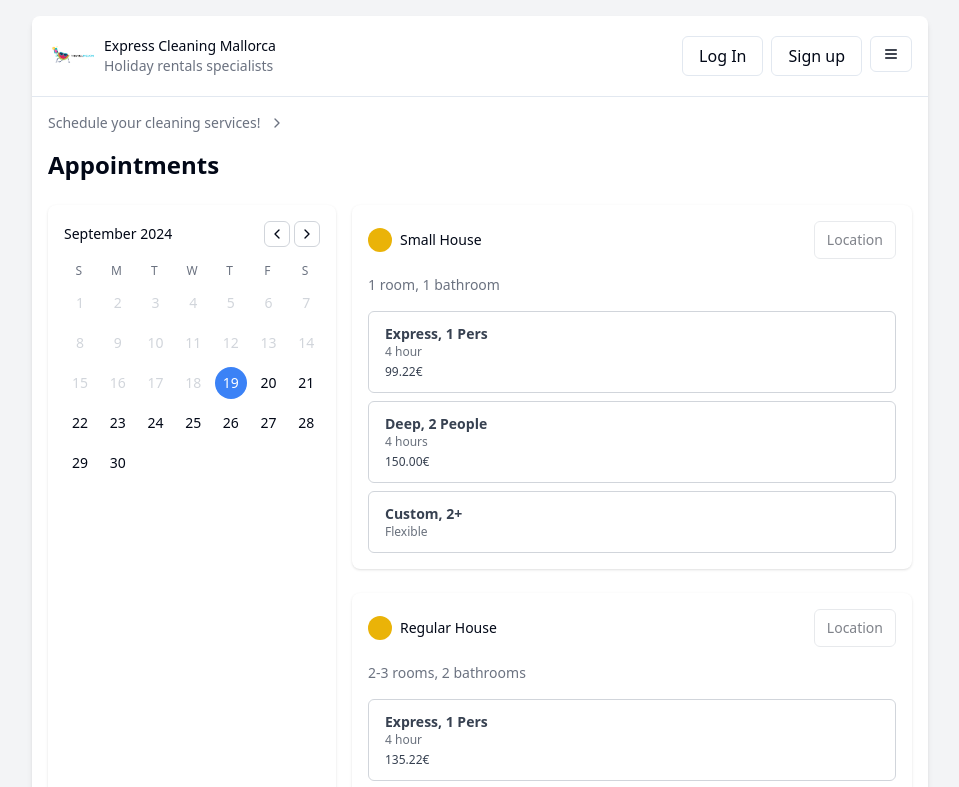
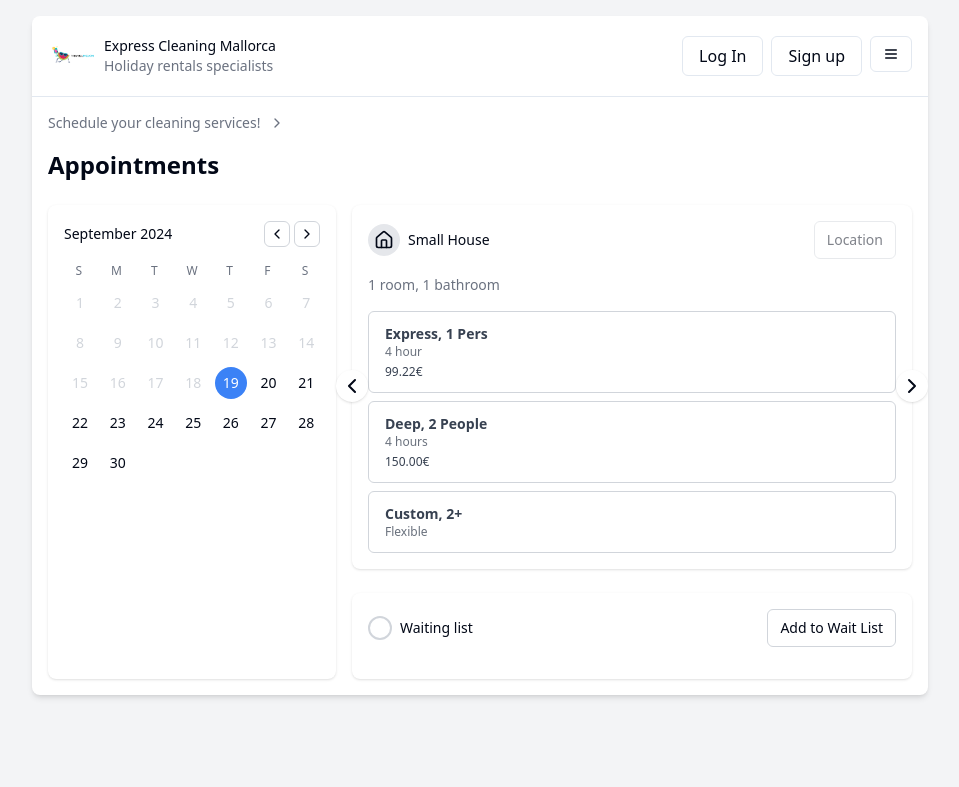
Before and after one commit to AxelClemente/cleaningapp, a Next.js app: page / in a window 1280 px wide. Shown: the top 787 px of the page, without its empty margins (160-1119 px from the left). Built offline with nearby package versions, Linux system fonts and the light colour scheme.

Commit message:
house&ServiceType in one card

```diff
--- a/app/components/House&ServiceType.tsx
+++ b/app/components/House&ServiceType.tsx
@@ -5,9 +5,10 @@ import { Dialog, DialogContent, DialogTrigger } from "@/components/ui/dialog"
 import { toast } from "@/components/ui/use-toast"
 import { Location } from './Location'
 import { ServiceSummary } from './ServiceSummary'
+import { Home, Building, Castle, Warehouse } from 'lucide-react'
 
 interface HouseAndServiceTypeProps {
-  houseType: 'Small' | 'regular' | 'chalet' | 'finca'
+  houseType: 'small' | 'regular' | 'chalet' | 'finca'
   onSelectService: (service: string | null) => void
   onSelectHouse: (selected: boolean) => void
   selectedDate: Date | null
@@ -20,7 +21,7 @@ interface PriceMap {
 }
 
 const priceMap: PriceMap = {
-  Small: { Express: 99.22, Deep: 150, Custom: null },
+  small: { Express: 99.22, Deep: 150, Custom: null },
   regular: { Express: 135.22, Deep: 200, Custom: null },
   chalet: { Express: 198.44, Deep: 250, Custom: null },
   finca: { Express: 400, Deep: 500, Custom: null },
@@ -101,6 +102,21 @@ export function HouseAndServiceType({
     onSelectHouse(selected)
   }
 
+  const getHouseIcon = (type: string) => {
+    switch (type) {
+      case 'small':
+        return <Home className="w-5 h-5" />;
+      case 'regular':
+        return <Building className="w-5 h-5" />;
+      case 'chalet':
+        return <Castle className="w-5 h-5" />;
+      case 'finca':
+        return <Warehouse className="w-5 h-5" />;
+      default:
+        return null;
+    }
+  };
+
   return (
     <div className="bg-white shadow rounded-lg p-4">
       <div className="flex items-center justify-between mb-4">
@@ -113,15 +129,13 @@ export function HouseAndServiceType({
           />
           <label
             htmlFor={`${houseType}House`}
-            className="w-6 h-6 rounded-full bg-yellow-500 mr-2 cursor-pointer
+            className="w-8 h-8 rounded-full bg-gray-200 mr-2 cursor-pointer
                flex items-center justify-center
-               peer-checked:bg-green-500 peer-checked:ring-2 ring-offset-2 ring-green-500"
+               peer-checked:bg-green-500 peer-checked:text-white transition-colors duration-200"
           >
-            <svg className="w-3 h-3 text-white hidden peer-checked:block" fill="none" viewBox="0 0 24 24" stroke="currentColor">
-              <path strokeLinecap="round" strokeLinejoin="round" strokeWidth={2} d="M5 13l4 4L19 7" />
-            </svg>
+            {getHouseIcon(houseType)}
           </label>
-          {houseType === 'Small' ? 'Small House' :
+          {houseType === 'small' ? 'Small House' :
            houseType === 'regular' ? 'Regular House' :
            houseType === 'chalet' ? 'Chalet' : 'Finca'}
         </h3>
@@ -147,7 +161,7 @@ export function HouseAndServiceType({
         </Dialog>
       </div>
       <p className="text-sm text-gray-500 mb-4">
-        {houseType === 'Small' ? '1 room, 1 bathroom' :
+        {houseType === 'small' ? '1 room, 1 bathroom' :
          houseType === 'regular' ? '2-3 rooms, 2 bathrooms' :
          houseType === 'chalet' ? '3-4 rooms, 2-3 bathrooms' :
          '4+ rooms, 3+ bathrooms'}
--- a/app/page.tsx
+++ b/app/page.tsx
@@ -1,17 +1,37 @@
 'use client'
 
 import { useState } from 'react'
-import { ChevronRight } from 'lucide-react'
+import { ChevronRight, ChevronLeft, ChevronDown } from 'lucide-react'
 import { Header } from './components/Header'
 import { Calendar } from './components/Calendar'
 import { HouseAndServiceType } from './components/House&ServiceType'
 
+const houseTypes = ['small', 'regular', 'chalet', 'finca'] as const
+type HouseType = typeof houseTypes[number]
+
 export default function Component() {
   const [selectedDate, setSelectedDate] = useState<Date | null>(null)
-  const [isSmallHouseSelected, setIsSmallHouseSelected] = useState(false)
-  const [isRegularHouseSelected, setIsRegularHouseSelected] = useState(false)
-  const [selectedSmallHouseService, setSelectedSmallHouseService] = useState<string | null>(null)
-  const [selectedRegularHouseService, setSelectedRegularHouseService] = useState<string | null>(null)
+  const [currentHouseTypeIndex, setCurrentHouseTypeIndex] = useState(0)
+  const [selectedServices, setSelectedServices] = useState<Record<HouseType, string | null>>({
+    small: null,
+    regular: null,
+    chalet: null,
+    finca: null,
+  })
+
+  const currentHouseType = houseTypes[currentHouseTypeIndex]
+
+  const handleSelectService = (service: string | null) => {
+    setSelectedServices(prev => ({ ...prev, [currentHouseType]: service }))
+  }
+
+  const handleNextHouseType = () => {
+    setCurrentHouseTypeIndex((prev) => (prev + 1) % houseTypes.length)
+  }
+
+  const handlePreviousHouseType = () => {
+    setCurrentHouseTypeIndex((prev) => (prev - 1 + houseTypes.length) % houseTypes.length)
+  }
 
   return (
     <div className="min-h-screen bg-gray-100 p-4">
@@ -21,36 +41,29 @@ export default function Component() {
           <div className="flex items-center space-x-2 text-sm text-gray-500">
             <span>Schedule your cleaning services!</span>
             <ChevronRight className="h-4 w-4" />
-
           </div>
           <h2 className="text-2xl font-bold mt-4 mb-6">Appointments</h2>
           <div className="flex space-x-4">
             <Calendar onSelectDate={setSelectedDate} />
             <div className="flex-1 space-y-6">
-              <HouseAndServiceType
-                houseType="Small"
-                onSelectService={setSelectedSmallHouseService}
-                onSelectHouse={setIsSmallHouseSelected}
-                selectedDate={selectedDate}
-              />
-              <HouseAndServiceType
-                houseType="regular"
-                onSelectService={setSelectedRegularHouseService}
-                onSelectHouse={setIsRegularHouseSelected}
-                selectedDate={selectedDate}
-              />
-              <HouseAndServiceType
-                houseType="chalet"
-                onSelectService={setSelectedRegularHouseService}
-                onSelectHouse={setIsRegularHouseSelected}
-                selectedDate={selectedDate}
-              />
-              <HouseAndServiceType
-                houseType="finca"
-                onSelectService={setSelectedRegularHouseService}
-                onSelectHouse={setIsRegularHouseSelected}
-                selectedDate={selectedDate}
-              />
+              <div className="relative">
+                <HouseAndServiceType
+                  houseType={currentHouseType}
+                  onSelectService={handleSelectService}
+                  onSelectHouse={() => {}}
+                  selectedDate={selectedDate}
+                />
+                <div className="absolute top-1/2 -translate-y-1/2 left-0 -ml-4">
+                  <button onClick={handlePreviousHouseType} className="p-1 bg-white rounded-full shadow">
+                    <ChevronLeft className="h-6 w-6" />
+                  </button>
+                </div>
+                <div className="absolute top-1/2 -translate-y-1/2 right-0 -mr-4">
+                  <button onClick={handleNextHouseType} className="p-1 bg-white rounded-full shadow">
+                    <ChevronRight className="h-6 w-6" />
+                  </button>
+                </div>
+              </div>
               <div className="bg-white shadow rounded-lg p-4">
                 <div className="flex items-center justify-between mb-4">
                   <h3 className="text-sm font-medium flex items-center">
```
